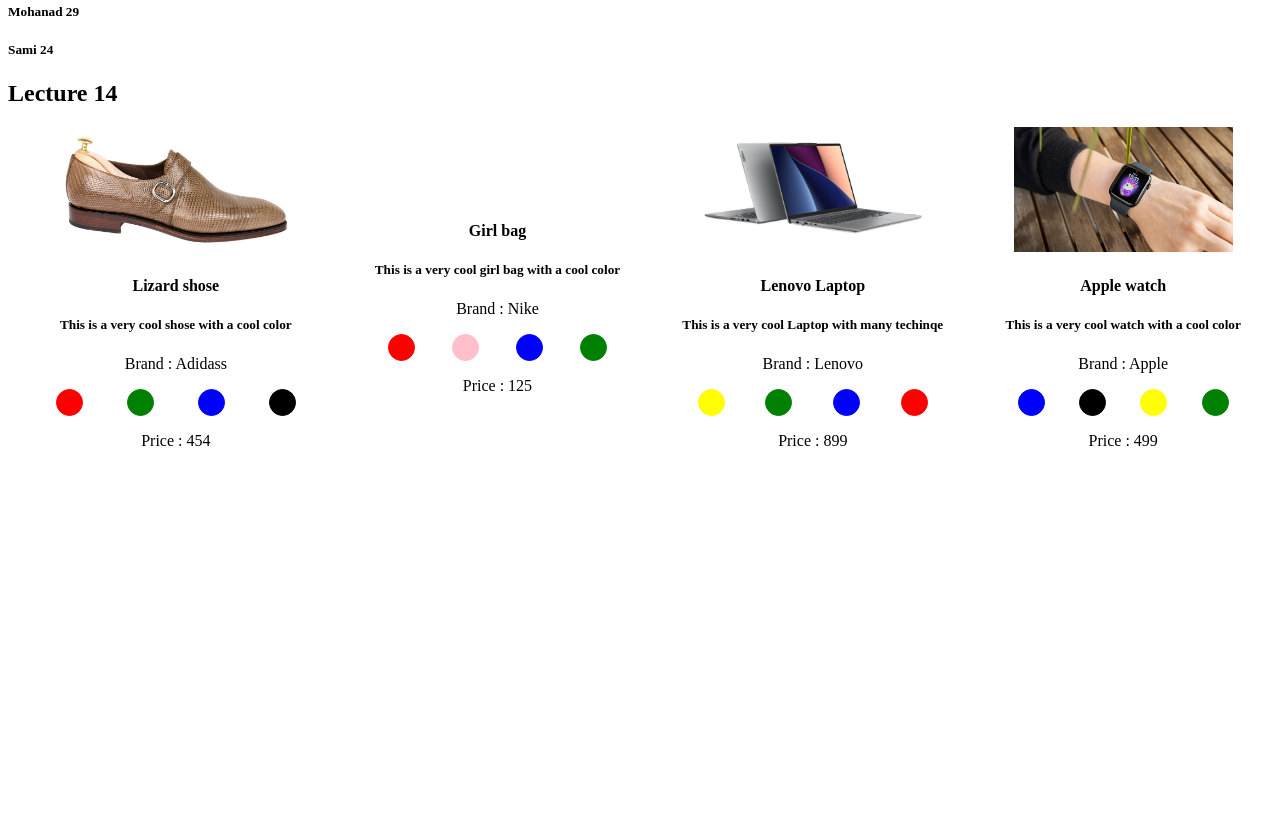
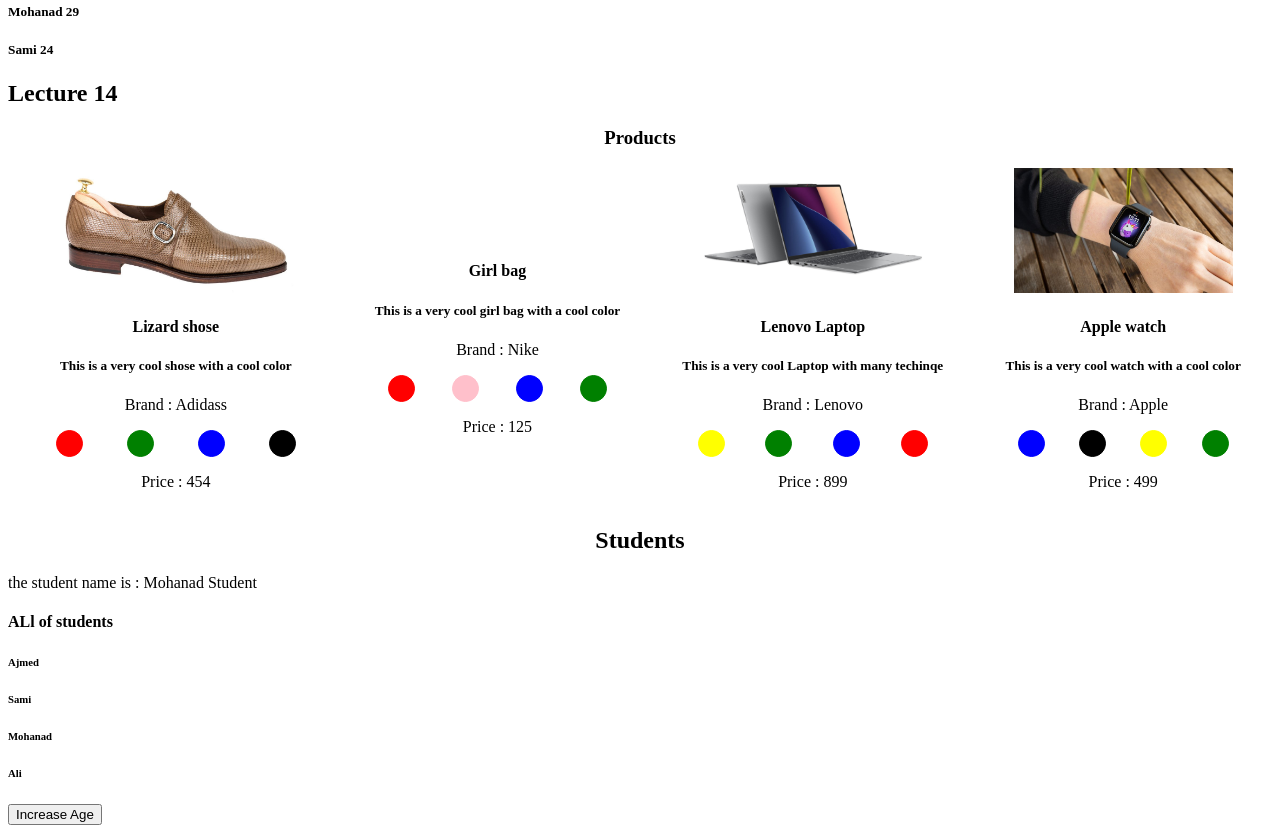
Before and after one commit to mohandshahin18/VueJs, a plain HTML site: page index.html in a window 1280 px wide. Shown: the part 1960-2793 px from the top of the page. Before the commit the page ends 2434 px from the top, so only its background shows below. Drawn offline with nearby package versions, Linux system fonts and the light colour scheme.

Commit message:
Multiple Vue Instances

```diff
--- a/index.html
+++ b/index.html
@@ -133,6 +133,7 @@
 
         <div class="lec-14">
             <h2>Lecture 14</h2>
+            <h3 class="products">Products</h3>
             <div class="container">
                 <div class="card" v-for="product in prouducts" :key="product.id">
                     <img :src="product.img" alt="">
@@ -149,12 +150,20 @@
         </div>
 
 
-
-
-
     </div>
 
 
+    <div id="app_root_2" class="Students">
+        <h2 class="students">Students</h2>
+            <p>the student name is : {{ name }}</p>
+
+            <h4>ALl of students</h4>
+            <h6 v-for="(student , i) in students" :key="i">
+                {{ student }}
+            </h6>
+
+            <button @click="increaseAge()"> Increase Age</button>
+   </div>
 
     <script src="https://unpkg.com/vue@3/dist/vue.global.js"></script>
     <script src="script.js"></script>
--- a/script.js
+++ b/script.js
@@ -1,6 +1,6 @@
 const  { createApp } = Vue;
 
-createApp({
+const vue_1 = createApp({
     data(){
         return {
             name: 'Mohanad' ,
@@ -130,3 +130,18 @@ createApp({
 
 
 //events modifires
+
+
+const vue_2 = createApp({
+  data(){
+    return{
+      name : 'Mohanad Student' ,
+      students : ['Ajmed','Sami' ,'Mohanad','Ali']
+    }
+  },
+  methods : {
+    increaseAge(){
+      vue_1.age ++ ;
+    }
+  }
+}).mount("#app_root_2");
--- a/style.css
+++ b/style.css
@@ -13,7 +13,9 @@
 .green{
     color: green;
 }
-
+.products{
+    text-align: center;
+}
 
 .container{
     display: flex;
@@ -49,3 +51,8 @@
     -o-border-radius:50%;
 
 }
+
+
+.students{
+    text-align: center;
+}
```
